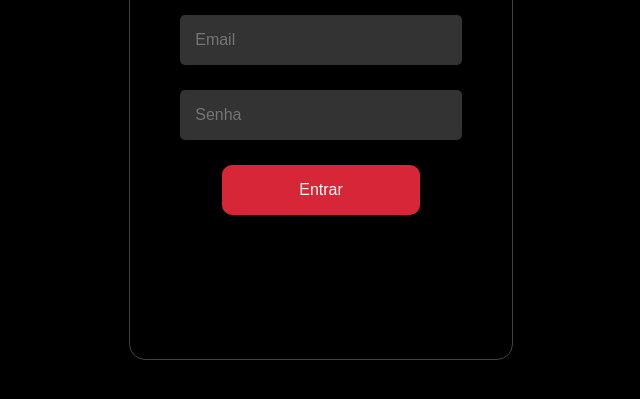
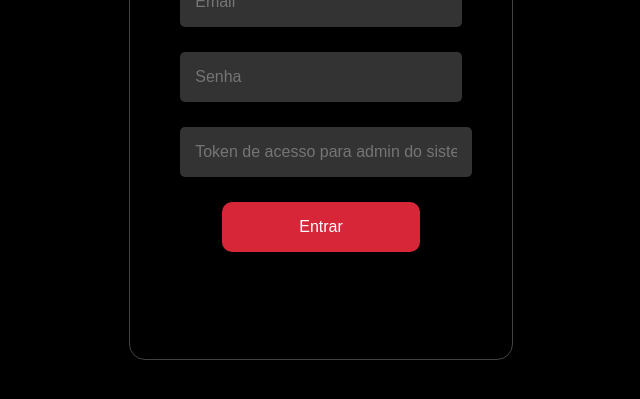
Before and after one commit to RianDelou/GitPlus, a plain HTML site: page loginAdmin.html in a window 1280 px wide. Shown: the part 369-768 px from the top of the page, without its empty margins (319-959 px from the left). Drawn offline with Linux system fonts and the light colour scheme; a web font is replaced by a local one.

Commit message:
login adm

```diff
--- a/Styles/loginAdm.css
+++ b/Styles/loginAdm.css
@@ -123,7 +123,7 @@ body {
 
   .token{
     height: 50px;
-    width: 64%;
+    width: 93%;
     margin: 0 auto;
   }
 
--- a/loginAdmin.html
+++ b/loginAdmin.html
@@ -28,6 +28,11 @@
               required
               id="input-password"
             />
+            <input
+              type="text"
+              placeholder="Token de acesso para admin do sistema"
+              required class="token"id="token"
+            />
             <button type="button" value="Criar Conta" class="btn" id="btn-criar-conta">
               Entrar
             </button>
```
